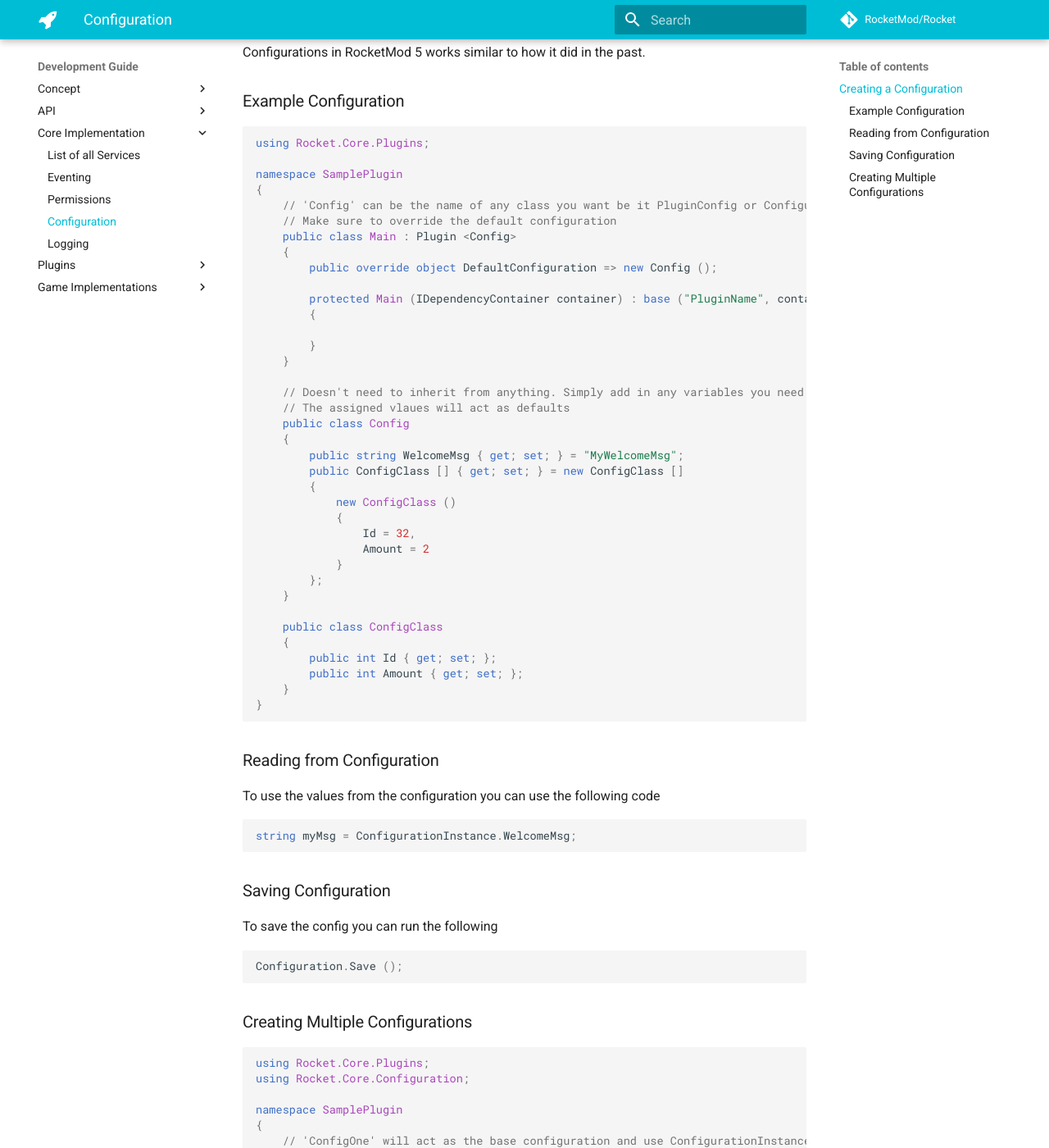
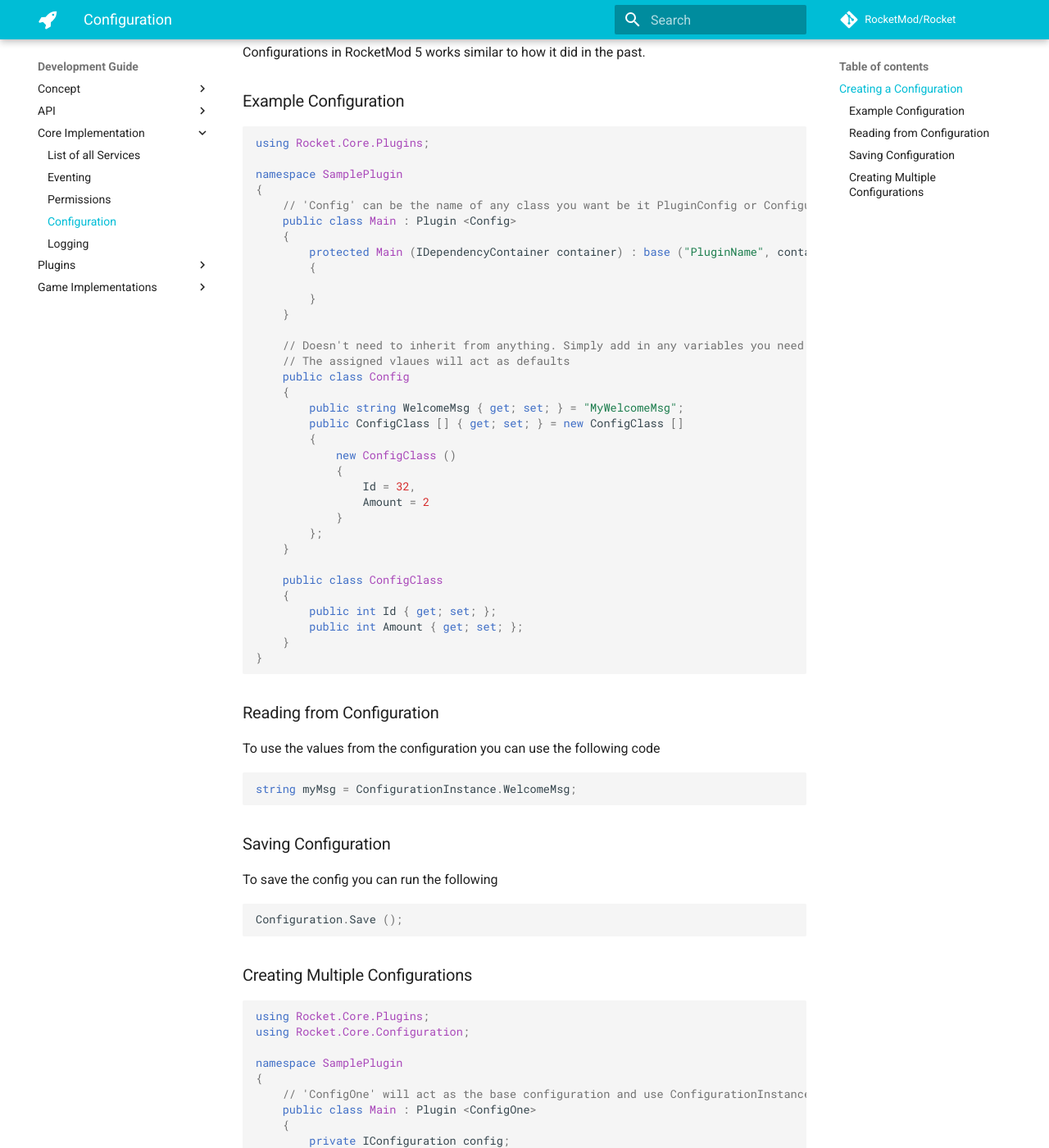
Before and after one commit to RocketMod/Rocket.Documentation, an MkDocs documentation site: the page built from content/development-guide/core-implementation/configuration.md, in a window 1280 px wide and 1400 px high, scrolled down 345 px. Shown: the whole window at 82% size. Built offline with MkDocs 1.6.1 and Material for MkDocs 9.7.7, drawn with Linux system fonts in a browser that asks for light colours; comment, search, counter and statistics services are not loaded; old or Windows-style settings are respelled for this version of MkDocs; some of the changed text lies outside the part shown.

Commit message:
Update configuration.md
removed the default configuration bit

```diff
--- a/content/development-guide/core-implementation/configuration.md
+++ b/content/development-guide/core-implementation/configuration.md
@@ -11,11 +11,8 @@ using Rocket.Core.Plugins;
 namespace SamplePlugin
 {
 	// 'Config' can be the name of any class you want be it PluginConfig or Configuration.
-	// Make sure to override the default configuration
 	public class Main : Plugin <Config>
 	{
-		public override object DefaultConfiguration => new Config ();
-
 		protected Main (IDependencyContainer container) : base ("PluginName", container)
 		{
 
@@ -70,8 +67,6 @@ namespace SamplePlugin
 		private IConfiguration config;
 		private ConfigTwo configTwo;
 
-		public override object DefaultConfiguration => new Config ();
-
 		protected Main (IDependencyContainer container, IConfiguration config) : base ("PluginName", container)
 		{
 			this.config = config;
```
